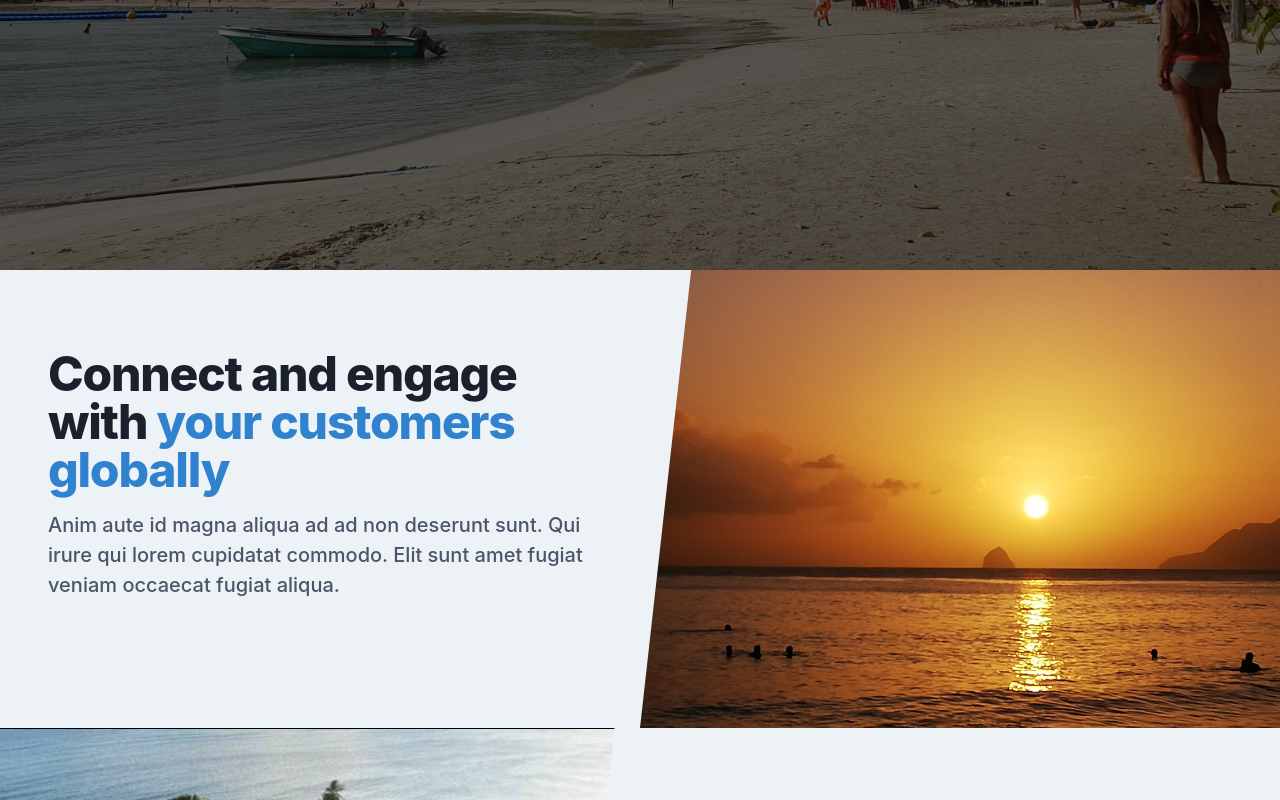
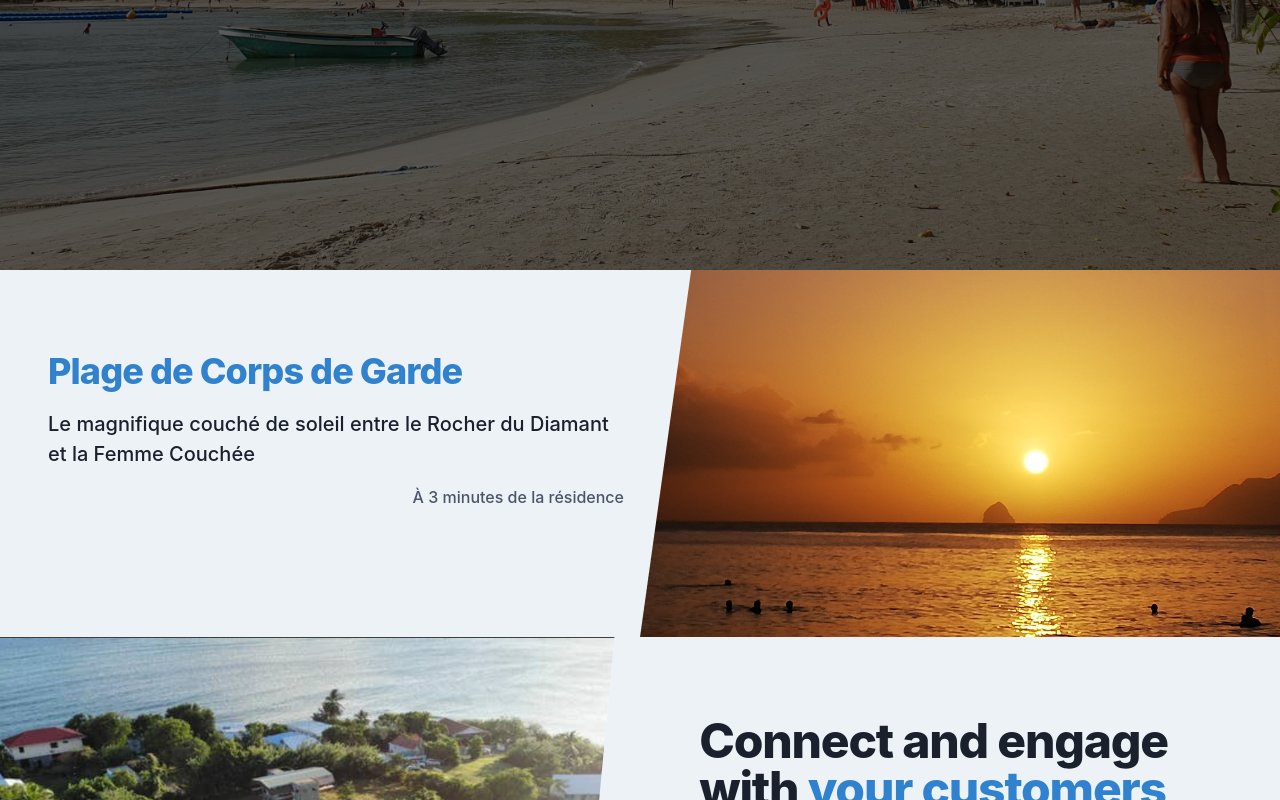
Before and after one commit to HugoPerard/LeMabouya, a Next.js app: page / in a window 1280 px wide. Shown: the part 530-1330 px from the top of the page. Built offline with nearby package versions, Linux system fonts and the light colour scheme; no server answers; what miragejs would draw is missing.

Commit message:
sunset Corps de Garde section

```diff
--- a/src/app/pages/PageLanding.tsx
+++ b/src/app/pages/PageLanding.tsx
@@ -3,6 +3,7 @@ import React from 'react';
 import {
   Box,
   Heading,
+  Stack,
   Text,
   useColorModeValue as mode,
 } from '@chakra-ui/react';
@@ -16,28 +17,32 @@ export const PageLanding = () => {
     <Page bgGradient="linear(to-tl, #dce2e1, #906d47)">
       <Hero />
       <Section image="/sunset.jpg">
+        <Stack spacing={4}>
           <Heading
-          as="h1"
-          size="2xl"
-          lineHeight="1"
+            as="h2"
+            size="xl"
             fontWeight="extrabold"
+            color={mode('blue.500', 'blue.300')}
             letterSpacing="tight"
           >
-          Connect and engage with{' '}
-          <Box as="mark" color={mode('blue.500', 'blue.300')} bg="transparent">
-            your customers globally
-          </Box>
+            Plage de Corps de Garde
           </Heading>
           <Text
-          mt={4}
             fontSize="xl"
             fontWeight="medium"
+            color={mode('gray.800', 'gray.600')}
+          >
+            Le magnifique couché de soleil entre le Rocher du Diamant et la
+            Femme Couchée
+          </Text>
+          <Text
+            fontWeight="medium"
             color={mode('gray.600', 'gray.400')}
+            textAlign="right"
           >
-          Anim aute id magna aliqua ad ad non deserunt sunt. Qui irure qui lorem
-          cupidatat commodo. Elit sunt amet fugiat veniam occaecat fugiat
-          aliqua.
+            À 3 minutes de la résidence
           </Text>
+        </Stack>
       </Section>
       <ReverseSection image="/residence.png" />
     </Page>
```
Lines whose indentation alone changed are shown as unchanged.
